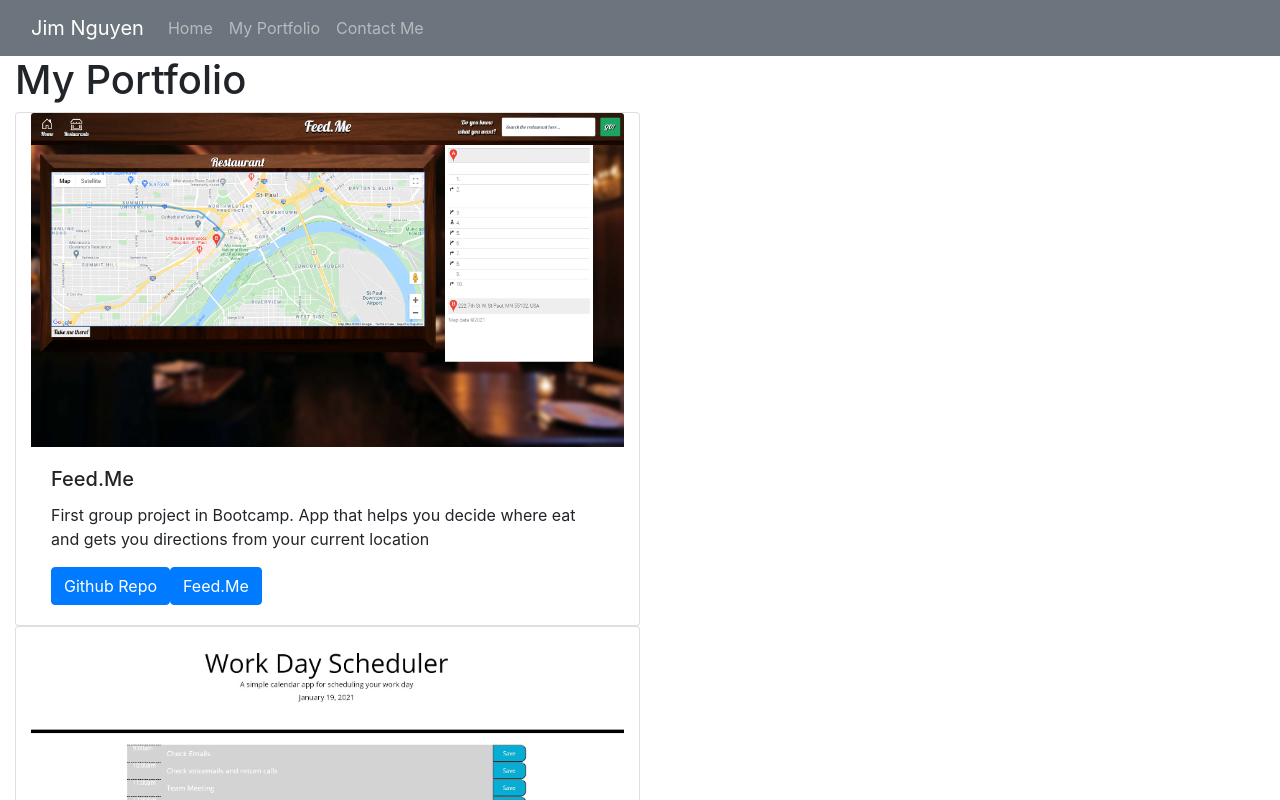
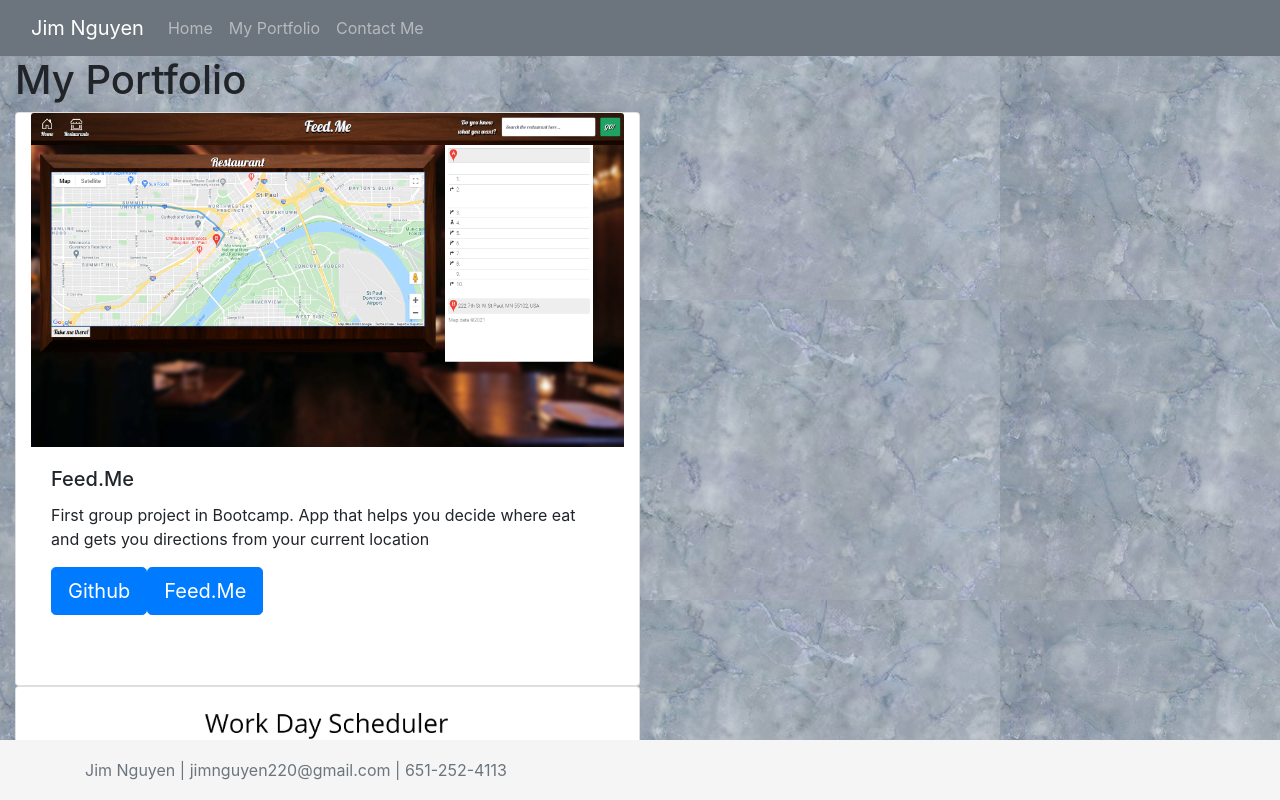
Before and after one commit to jimnguyen220/Portfolio-React, a React (Create React App) app in the folder portfolio-react/: page /portfolio in a window 1280 px wide. Shown: the top 800 px of the page. Built offline with nearby package versions, Linux system fonts and the light colour scheme.

Commit message:
saving changes

```diff
--- a/portfolio-react/public/assets/style.css
+++ b/portfolio-react/public/assets/style.css
@@ -1,40 +1,3 @@
 body {
     background-image: url(./marble.jpg);
 }
-
-
-h2 {
-    font-size: medium;
-    font-weight: bold;
-}
-
-.contactContent {
-    padding-bottom: 20px;
-}
-
-.card {
-    background-color: lightgray;
-    border-style: black;
-}
-
-
-
-
-
-/* bootstrap breakpoint - anything larger will not follow rule*/
-@media screen and (max-width: 992px) {
-
-
-}
-
-
-/* bootstrap breakpoint - anything larger will not follow rule*/
-@media screen and (max-width: 768px) {
-
-}
-
-
-/* bootstrap breakpoint - anything larger will not follow rule*/
-@media screen and (max-width: 480px) {
-
-}
--- a/portfolio-react/public/index.html
+++ b/portfolio-react/public/index.html
@@ -15,6 +15,7 @@
       user's mobile device or desktop. See https://developers.google.com/web/fundamentals/web-app-manifest/
     -->
     <link rel="manifest" href="%PUBLIC_URL%/manifest.json" />
+    <link rel="stylesheet" href="./assets/style.css">
     <!--
       Notice the use of %PUBLIC_URL% in the tags above.
       It will be replaced with the URL of the `public` folder during the build.
--- a/portfolio-react/src/App.js
+++ b/portfolio-react/src/App.js
@@ -1,11 +1,12 @@
 import React from "react";
-import { BrowserRouter as Router, Route } from "react-router-dom";
+import { BrowserRouter as Router, Route, Switch } from "react-router-dom";
 import Main from "./pages/Main";
 import Portfolio from "./pages/Portfolio";
 import Contact from "./pages/Contact";
 import Navbar from "./components/Navbar";
-import Footer from "./components/Footer";
+import Footer from "./components/footer/Footer";
 import Container from "./components/Container";
+
 
 
 
@@ -13,14 +14,15 @@ function App() {
   return (
     <Router>
       <div>
-
         <Navbar />
         <Container>
-          <Route exact path="/home" component={Main} />
-          <Route exact path="/portfolio" component={Portfolio} />
-          {/* <Route exact path="/contact" component={Contact} /> */}
+          <Switch>
+            <Route exact path="/home" component={Main} />
+            <Route exact path="/portfolio" component={Portfolio} />
+            <Route exact path="/contact" component={Contact} />
+          </Switch>
         </Container>
-        {/* <Footer /> */}
+        <Footer />
       </div>
     </Router>
 
--- a/portfolio-react/src/components/Card.js
+++ /dev/null
@@ -1,17 +0,0 @@
-import React from "react";
-
-function Card({photo, title, description, githubBtn, deployBtn}) {
-    return(
-        <div className="col-sm-12 col-md-6 col-lg-6 card">
-            <img className="card-img-top" src={photo}></img>
-            <div className="card-body">
-                <h5 className="card-title">{title}</h5>
-                <p className="card-text">{description}</p>
-                <a href={githubBtn} className="btn btn-primary">Github Repo</a>
-                <a href={deployBtn} className="btn btn-primary">{title}</a>
-            </div>
-        </div>
-    )
-}
-
-export default Card;
--- /dev/null
+++ b/portfolio-react/src/components/card/Card.js
@@ -0,0 +1,18 @@
+import React from "react";
+import "./style.css";
+
+function Card({photo, title, description, githubBtn, deployBtn}) {
+    return(
+        <div className="col-sm-12 col-md-6 col-lg-6 card project">
+            <img className="card-img-top" src={photo} alt={title}></img>
+            <div className="card-body">
+                <h5 className="card-title">{title}</h5>
+                <p className="card-text">{description}</p>
+                <a href={githubBtn} className="btn btn-primary btn-lg">Github</a>
+                <a href={deployBtn} className="btn btn-primary btn-lg">{title}</a>
+            </div>
+        </div>
+    )
+}
+
+export default Card;
--- /dev/null
+++ b/portfolio-react/src/components/card/style.css
@@ -0,0 +1,4 @@
+.project {
+    width: 24rem;
+    padding-bottom: 50px;
+}
--- /dev/null
+++ b/portfolio-react/src/components/footer/Footer.js
@@ -0,0 +1,15 @@
+import React from "react";
+import "./style.css";
+
+
+function Footer() {
+    return (
+        <footer class="footer">
+            <div class="container">
+                <span class="text-muted">Jim Nguyen | jimnguyen220@gmail.com | 651-252-4113</span>
+            </div>
+        </footer>
+    )
+}
+
+export default Footer;
--- /dev/null
+++ b/portfolio-react/src/components/footer/style.css
@@ -0,0 +1,8 @@
+.footer {
+    position: fixed;
+    bottom: 0;
+    width: 100%;
+    height: 60px; /* Set the fixed height of the footer here */
+    line-height: 60px; /* Vertically center the text there */
+    background-color: #f5f5f5;
+  }
--- a/portfolio-react/src/pages/Contact.js
+++ b/portfolio-react/src/pages/Contact.js
@@ -1,8 +1,23 @@
 import React from "react";
+import Jumbotron from "../components/Jumbotron";
 
 
 function Contact() {
+    return (
+        <Jumbotron>
+            <div className="card">
+                <div className="card-body">
+                    <h5 className="card-title">Jim Nguyen</h5>
+                    <h6 className="card-subtitle mb-2 text-muted">651-252-4113</h6>
+                    <h6 className="card-subtitle mb-2 text-muted">jimnguyen220@gmail.com</h6>
+                    <a href="https://github.com/jimnguyen220" className="card-link">Github</a>
+                    <a href="https://www.linkedin.com/in/jim-nguyen-mn" className="card-link">LinkedIn</a>
+                    <a href="./assets/Resume21121.pdf" className="card-link" download="resume">Downloadable Resume</a>
+                </div>
+            </div>
+        </Jumbotron>
 
+    )
 }
 
 export default Contact;
--- a/portfolio-react/src/pages/Main.js
+++ b/portfolio-react/src/pages/Main.js
@@ -7,10 +7,10 @@ function Main() {
         <>
             <Row />
             <Jumbotron>
-            <div className="col-md-4">
-
+            <div className="col-md-4 col-lg-4">
+                <img src="./assets/myPhoto.jpg"></img>
             </div>
-            <div className="col-sm-12 col-md-6 col-lg-8 bg-secondary">
+            <div className="col-sm-12 col-md-8 col-lg-8 bg-secondary">
                 <h2>Hello World!</h2>
                 <p>
                     My name is Jim Nguyen and I am a full stack web development student at the University of MN's coding
--- a/portfolio-react/src/pages/Portfolio.js
+++ b/portfolio-react/src/pages/Portfolio.js
@@ -1,6 +1,6 @@
 import React, { Component } from "react";
 import Row from "../components/Row";
-import Card from "../components/Card";
+import Card from "../components/card/Card";
 import Project from "../utils/data.json"
 
 // photo, title, description, githubBtn, deployBtn
@@ -19,7 +19,6 @@ class Portfolio extends Component {
             <>
                 <h1>My Portfolio</h1>
                 <Row />
-
                 {(this.state.result).map((project) =>
                     <Card
                         photo={project.photo}
@@ -31,6 +30,8 @@ class Portfolio extends Component {
                 )}
 
 
+
+
             </>
         )
     }
```
Also changed, not shown: portfolio-react/src/components/Footer.js (deleted, +0 -7 lines).
